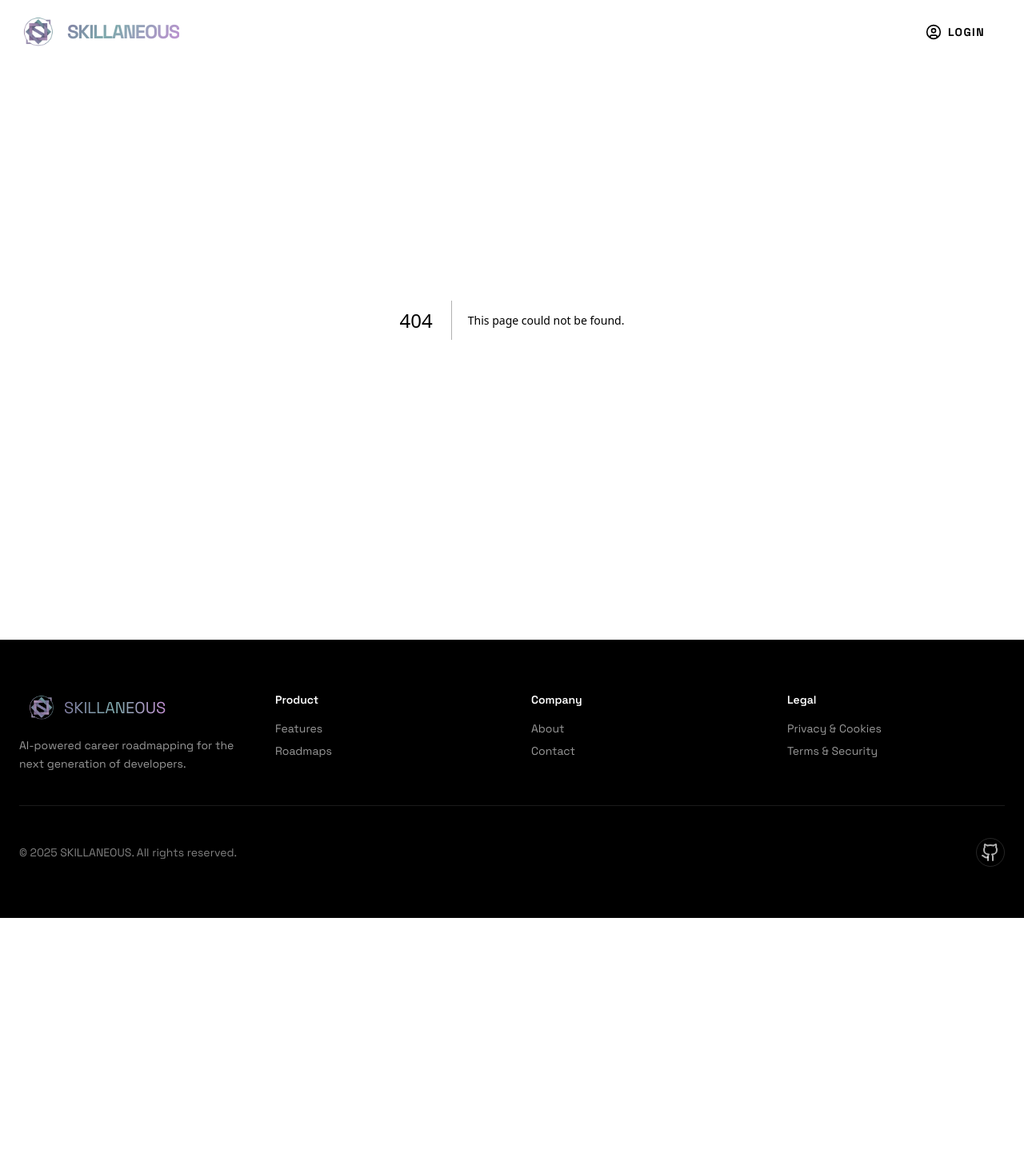
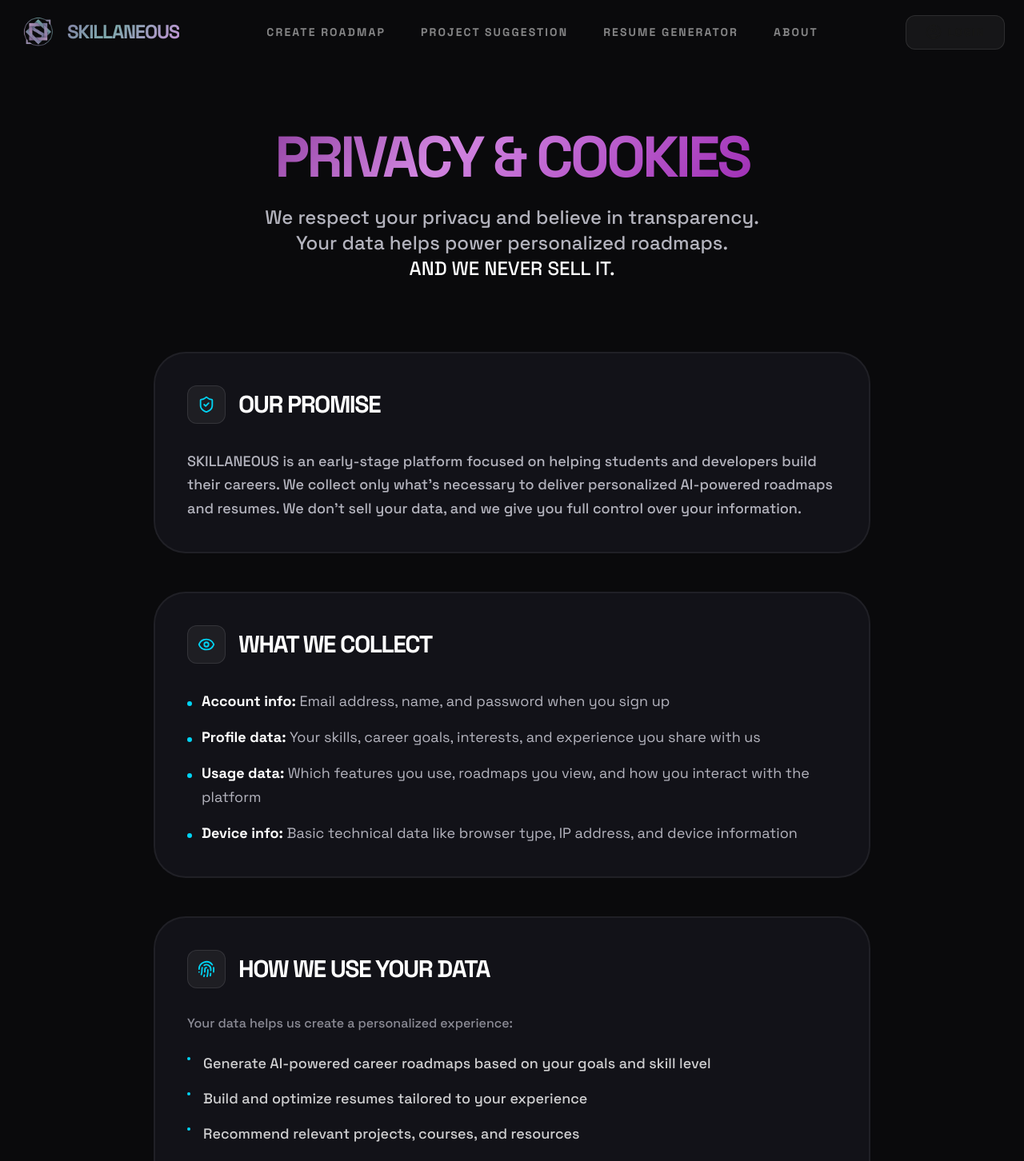
Before and after one commit to Gaurika-Sethi/SKILLANEOUS, a Next.js app in the folder Frontend/: page /privacy-cookies in a window 1280 px wide. Before the commit this address had no page. Shown: the top 1452 px of the page at 80% size. Before the commit the page ends 1148 px from the top, so only its background shows below. Built offline with nearby package versions, Linux system fonts and the light colour scheme.

Commit message:
Added Privacy & Cookies page.

```diff
--- /dev/null
+++ b/Frontend/app/privacy-cookies/page.tsx
@@ -0,0 +1,195 @@
+"use client";
+
+import React from "react";
+import {
+  ShieldCheck,
+  Eye,
+  Cookie,
+  BrainCircuit,
+  UserCog,
+  Lock,
+  ShieldAlert,
+  Fingerprint,
+  ChevronRight,
+  Database,
+  Trash2,
+  Settings2,
+  FileSearch
+} from "lucide-react";
+
+export default function PrivacyPage() {
+  // --- RGBA COLOR PALETTE (Matching your theme) ---
+  const colors = {
+    bgMain: "rgba(10, 10, 12, 1)",
+    bgCard: "rgba(18, 18, 24, 1)",
+    borderSoft: "rgba(255, 255, 255, 0.06)",
+    textDim: "rgba(140, 140, 150, 1)",
+    textMuted: "rgba(180, 180, 190, 1)",
+    accentCyan: "rgba(34, 211, 238, 1)",
+    white: "rgba(255, 255, 255, 1)",
+  };
+
+  return (
+    <div
+      className="min-h-screen px-6 py-20 font-sans selection:bg-cyan-500/30"
+      style={{ backgroundColor: colors.bgMain, color: colors.white }}
+    >
+      <div className="max-w-4xl mx-auto space-y-12">
+
+        {/* --- HERO HEADER --- */}
+        <div className="text-center space-y-6 pb-10">
+          <h1
+            className="pt-20 text-6xl md:text-7xl font-black tracking-tighter uppercase leading-none"
+            style={{
+              backgroundImage: "linear-gradient(135deg, rgb(93, 8, 110) 0%, rgb(209, 133, 224) 45%, rgb(142, 18, 167) 100%)",
+              WebkitBackgroundClip: "text",
+              backgroundClip: "text",
+              color: "transparent",
+            }}
+          >
+            Privacy & Cookies
+          </h1>
+          <p className="text-xl md:text-2xl font-medium max-w-2xl mx-auto" style={{ color: colors.textMuted }}>
+            We respect your privacy and believe in transparency. Your data helps power personalized roadmaps. <br /> <span className="text-white">AND WE NEVER SELL IT.</span>
+          </p>
+        </div>
+
+        {/* --- 01. OUR PROMISE --- */}
+        <PolicySection icon={<ShieldCheck size={22}/>} title="Our Promise">
+          <p className="text-lg leading-relaxed font-medium" style={{ color: colors.textMuted }}>
+            SKILLANEOUS is an early-stage platform focused on helping students and developers build their careers. We collect only what’s necessary to deliver personalized AI-powered roadmaps and resumes. We don't sell your data, and we give you full control over your information.
+          </p>
+        </PolicySection>
+
+        {/* --- 02. WHAT WE COLLECT --- */}
+        <PolicySection icon={<Eye size={22}/>} title="What We Collect">
+          <div className="space-y-4">
+            <DataPoint title="Account info" desc="Email address, name, and password when you sign up" />
+            <DataPoint title="Profile data" desc="Your skills, career goals, interests, and experience you share with us" />
+            <DataPoint title="Usage data" desc="Which features you use, roadmaps you view, and how you interact with the platform" />
+            <DataPoint title="Device info" desc="Basic technical data like browser type, IP address, and device information" />
+          </div>
+        </PolicySection>
+
+        {/* --- 03. HOW WE USE DATA --- */}
+        <PolicySection icon={<Fingerprint size={22}/>} title="How We Use Your Data">
+          <p className="mb-6 font-medium" style={{ color: colors.textDim }}>Your data helps us create a personalized experience:</p>
+          <ul className="space-y-4">
+            <ListItem text="Generate AI-powered career roadmaps based on your goals and skill level" />
+            <ListItem text="Build and optimize resumes tailored to your experience" />
+            <ListItem text="Recommend relevant projects, courses, and resources" />
+            <ListItem text="Improve our AI models and platform features (using aggregated, anonymized data)" />
+            <ListItem text="Send you important updates about your account and progress" />
+          </ul>
+        </PolicySection>
+
+        {/* --- 04. COOKIES --- */}
+        <PolicySection icon={<Cookie size={22}/>} title="Cookies">
+          <p className="mb-8 font-medium text-lg" style={{ color: colors.textMuted }}>
+            We use cookies to make SKILLANEOUS work smoothly and understand how people use it:
+          </p>
+          <div className="grid md:grid-cols-2 gap-4">
+            <div className="p-6 rounded-2xl border bg-white/[0.02]" style={{ borderColor: colors.borderSoft }}>
+              <h4 className="font-black uppercase text-xs tracking-widest mb-2">Essential Cookies</h4>
+              <p className="text-sm opacity-50">Required for the site to function. These keep you logged in and remember your preferences.</p>
+            </div>
+            <div className="p-6 rounded-2xl border bg-white/[0.02]" style={{ borderColor: colors.borderSoft }}>
+              <h4 className="font-black uppercase text-xs tracking-widest mb-2">Analytics Cookies</h4>
+              <p className="text-sm opacity-50">Help us understand which features are most useful and where we can improve. Data is aggregated and anonymous.</p>
+            </div>
+          </div>
+        </PolicySection>
+
+        {/* --- 05. AI & THIRD PARTY --- */}
+        <PolicySection icon={<BrainCircuit size={22}/>} title="AI & Third-Party Services">
+          <p className="text-lg leading-relaxed font-medium" style={{ color: colors.textMuted }}>
+            We use AI to power your roadmaps and recommendations. Your personal data is processed securely within our infrastructure and <span className="text-white">is not shared with external AI training systems.</span>
+          </p>
+          <p className="mt-6 text-lg leading-relaxed font-medium" style={{ color: colors.textMuted }}>
+            We work with trusted providers for hosting, analytics, and payments, all of whom meet high security standards. We only share the minimum data necessary for these services to function.
+          </p>
+        </PolicySection>
+
+        {/* --- 06. YOUR CONTROL --- */}
+        <PolicySection icon={<UserCog size={22}/>} title="Your Control">
+          <p className="mb-8 font-medium text-lg" style={{ color: colors.textDim }}>You're in charge of your data. Here's what you can do:</p>
+          <div className="grid grid-cols-1 md:grid-cols-2 gap-4">
+            <ControlCard icon={<FileSearch size={18}/>} title="Access Your Data" desc="Request a copy of everything we have about you" />
+            <ControlCard icon={<Settings2 size={18}/>} title="Update Information" desc="Edit your profile, skills, and preferences anytime" />
+            <ControlCard icon={<Trash2 size={18}/>} title="Delete Your Account" desc="Permanently remove all your data from our systems" />
+            <ControlCard icon={<ShieldAlert size={18}/>} title="Opt Out" desc="Control emails and data processing in your settings" />
+          </div>
+        </PolicySection>
+
+        {/* --- 07. SECURITY --- */}
+        <PolicySection icon={<Lock size={22}/>} title="Security">
+          <p className="mb-6 font-medium text-lg" style={{ color: colors.textMuted }}>We take security seriously and use industry-standard measures to protect your information:</p>
+          <ul className="space-y-4">
+            <ListItem text="All data is encrypted in transit and at rest" />
+            <ListItem text="Strict access controls limit who can view user data" />
+            <ListItem text="Regular security audits and monitoring" />
+            <ListItem text="Secure cloud infrastructure with SOC 2 compliance" />
+          </ul>
+        </PolicySection>
+
+        {/* --- FOOTER --- */}
+        <div className="pt-20 text-center">
+          <p className="text-xs font-black uppercase tracking-[0.4em] opacity-30">
+            © 2026 SKILLANEOUS — Build your path.
+          </p>
+        </div>
+
+      </div>
+    </div>
+  );
+}
+
+// --- SUB-COMPONENTS ---
+
+function PolicySection({ icon, title, children }: any) {
+  return (
+    <div
+      className="p-10 rounded-[2.5rem] border-2 transition-all hover:bg-white/[0.01]"
+      style={{ backgroundColor: "rgba(18, 18, 24, 1)", borderColor: "rgba(255, 255, 255, 0.06)" }}
+    >
+      <div className="flex items-center gap-4 mb-8">
+        <div className="p-3 rounded-xl bg-white/[0.05] border border-white/10 text-cyan-400">
+          {icon}
+        </div>
+        <h2 className="text-3xl font-black tracking-tighter uppercase">{title}</h2>
+      </div>
+      <div>{children}</div>
+    </div>
+  );
+}
+
+function DataPoint({ title, desc }: { title: string, desc: string }) {
+  return (
+    <div className="flex items-baseline gap-3">
+      <div className="w-1.5 h-1.5 rounded-full bg-cyan-400 shrink-0" />
+      <p className="text-lg leading-relaxed">
+        <strong className="text-white font-black">{title}:</strong>{" "}
+        <span style={{ color: "rgba(180, 180, 190, 1)" }}>{desc}</span>
+      </p>
+    </div>
+  );
+}
+
+function ListItem({ text }: { text: string }) {
+  return (
+    <div className="flex items-start gap-4 group">
+      <div className="mt-1.5 p-0.5 rounded-full bg-cyan-400 group-hover:scale-125 transition-transform" />
+      <span className="text-lg font-medium opacity-80 group-hover:opacity-100 transition-opacity">{text}</span>
+    </div>
+  );
+}
+
+function ControlCard({ icon, title, desc }: any) {
+  return (
+    <div className="p-6 rounded-2xl border bg-white/[0.01] border-white/[0.06] hover:bg-white/[0.03] hover:border-cyan-500/30 transition-all group cursor-pointer">
+      <div className="mb-4 text-cyan-400 group-hover:scale-110 transition-transform origin-left">{icon}</div>
+      <h3 className="font-black text-lg mb-1 uppercase tracking-tight">{title}</h3>
+      <p className="text-sm opacity-50 font-medium leading-relaxed">{desc}</p>
+    </div>
+  );
+}
--- a/Frontend/app/src/Footer.tsx
+++ b/Frontend/app/src/Footer.tsx
@@ -52,8 +52,8 @@ export default function Footer() {
           <div>
             <h4 className="text-sm font-semibold text-white mb-4">Legal</h4>
             <ul className="space-y-2 text-sm text-white/60">
-              <li><Link href="#" className="hover:text-white transition">Privacy & Cookies</Link></li>
-              <li><Link href="#" className="hover:text-white transition">Terms & Security</Link></li>
+              <li><Link href="/privacy-cookies" className="hover:text-white transition">Privacy & Cookies</Link></li>
+              <li><Link href="/terms-security" className="hover:text-white transition">Terms & Security</Link></li>
             </ul>
           </div>
         </div>
```
